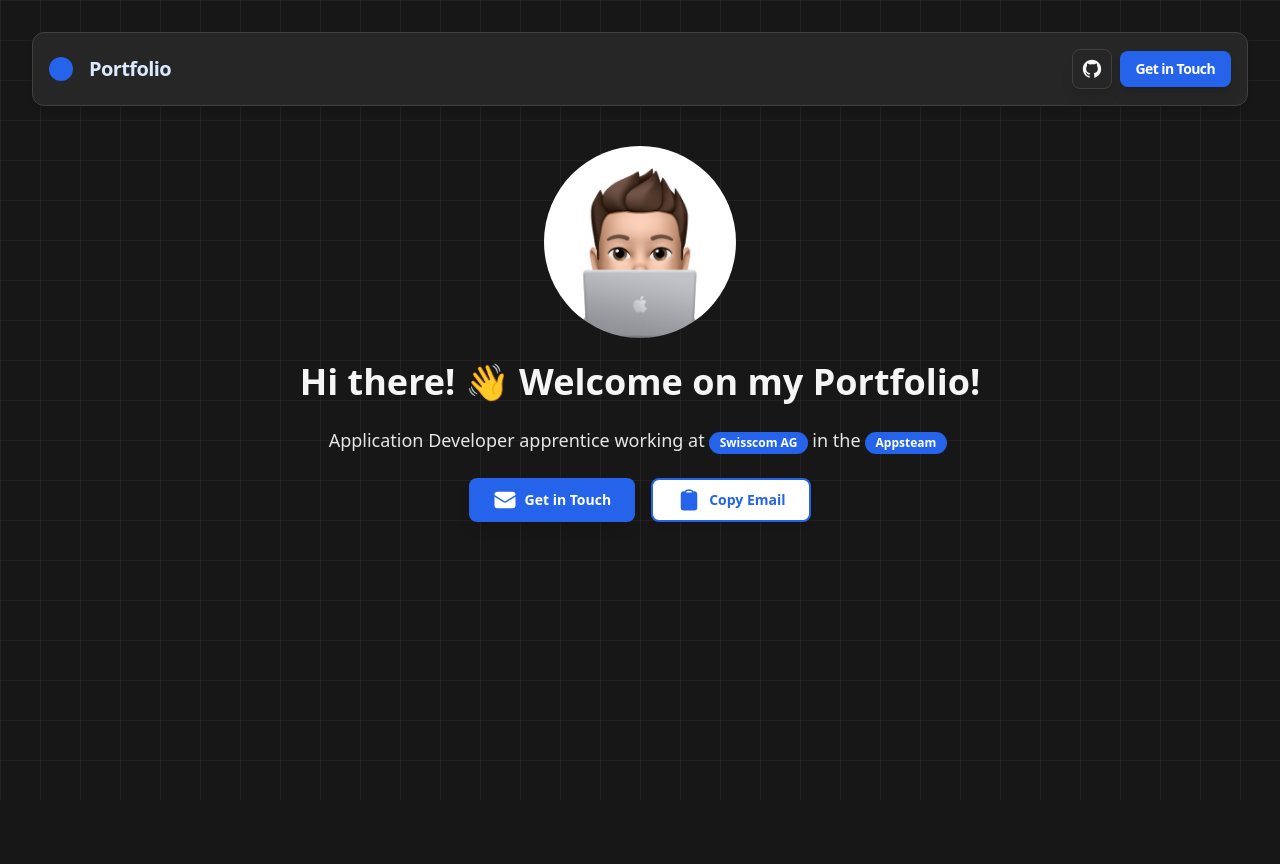
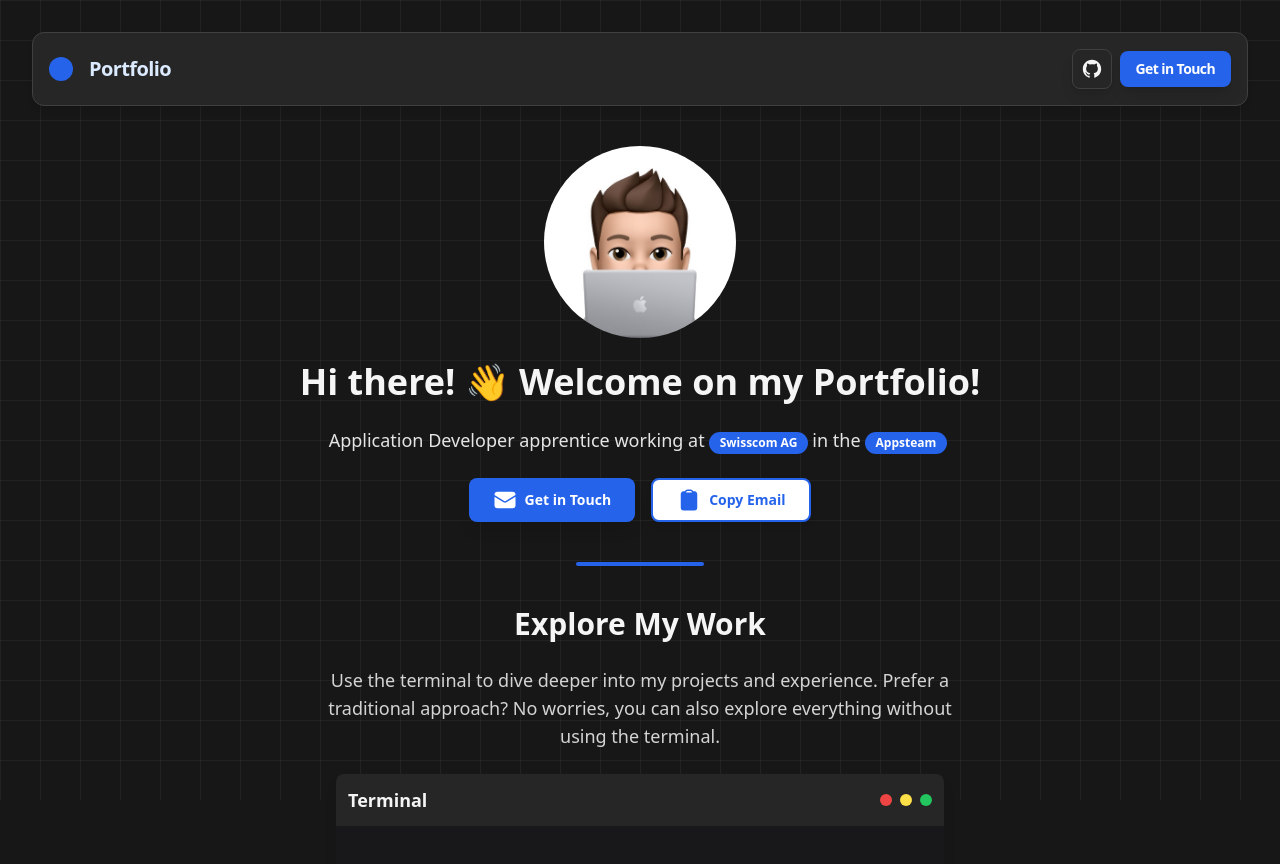
Before and after one commit to Fabbboy/portfolio, a Next.js app: page / in a window 1280 px wide. Shown: the top 864 px of the page. Before the commit the page ends 800 px from the top, so only its background shows below. Built offline with nearby package versions, Linux system fonts and the light colour scheme.

Commit message:
added in a placeholder for now

```diff
--- a/src/app/page.tsx
+++ b/src/app/page.tsx
@@ -1,11 +1,32 @@
+import { Separator } from "@radix-ui/react-separator";
 import HeaderComponent from "../components/HeaderComponent";
 import HeroComponent from "../components/HeroComponent";
+import TerminalComponent from "@/components/TerminalComponent";
 
 export default function Home() {
   return (
     <main className="flex flex-col min-h-screen w-screen p-8 space-y-10">
       <HeaderComponent />
       <HeroComponent />
+
+      <Separator
+        orientation="horizontal"
+        className="w-full flex justify-center items-center"
+      >
+        <div className="w-32 h-1 bg-blue-600 rounded-full"></div>
+      </Separator>
+
+      <div className="flex flex-col items-center justify-center w-full space-y-6">
+        <h2 className="text-3xl font-bold text-center text-neutral-100">
+          Explore My Work
+        </h2>
+        <p className="text-lg text-center text-neutral-300 max-w-2xl">
+          Use the terminal to dive deeper into my projects and experience.
+          Prefer a traditional approach? No worries, you can also explore
+          everything without using the terminal.
+        </p>
+        <TerminalComponent />
+      </div>
     </main>
   );
 }
--- /dev/null
+++ b/src/components/TerminalComponent/TerminalComponent.tsx
@@ -0,0 +1,32 @@
+"use client";
+import { useEffect, useRef } from "react";
+
+const TerminalComponent = () => {
+  const terminalRef = useRef<HTMLDivElement>(null);
+
+  useEffect(() => {
+    if (terminalRef.current) {
+      terminalRef.current.scrollTop = terminalRef.current.scrollHeight;
+    }
+  }, []);
+
+  return (
+    <div className="flex flex-col items-center justify-center w-1/2 h-1/2 bg-zinc-900 shadow-lg rounded-lg">
+      <div className="flex items-center justify-between w-full p-3 bg-neutral-800 rounded-t-lg">
+        <h1 className="text-lg font-semibold text-neutral-100">Terminal</h1>
+        <div className="flex items-center space-x-2">
+          <div className="w-3 h-3 bg-red-500 rounded-full"></div>
+          <div className="w-3 h-3 bg-yellow-300 rounded-full"></div>
+          <div className="w-3 h-3 bg-green-500 rounded-full"></div>
+        </div>
+      </div>
+
+      <div
+        ref={terminalRef}
+        className="flex flex-col flex-start w-full h-96 p-3 space-y-2 overflow-y-auto bg-zinc-900 rounded-b-lg no-scrollbar"
+      ></div>
+    </div>
+  );
+};
+
+export default TerminalComponent;
--- /dev/null
+++ b/src/components/TerminalComponent/index.ts
@@ -0,0 +1,2 @@
+import TerminalComponent from "./TerminalComponent";
+export default TerminalComponent;
--- /dev/null
+++ b/src/components/ui/separator.tsx
@@ -0,0 +1,31 @@
+"use client"
+
+import * as React from "react"
+import * as SeparatorPrimitive from "@radix-ui/react-separator"
+
+import { cn } from "@/lib/utils"
+
+const Separator = React.forwardRef<
+  React.ElementRef<typeof SeparatorPrimitive.Root>,
+  React.ComponentPropsWithoutRef<typeof SeparatorPrimitive.Root>
+>(
+  (
+    { className, orientation = "horizontal", decorative = true, ...props },
+    ref
+  ) => (
+    <SeparatorPrimitive.Root
+      ref={ref}
+      decorative={decorative}
+      orientation={orientation}
+      className={cn(
+        "shrink-0 bg-slate-200 dark:bg-slate-800",
+        orientation === "horizontal" ? "h-[1px] w-full" : "h-full w-[1px]",
+        className
+      )}
+      {...props}
+    />
+  )
+)
+Separator.displayName = SeparatorPrimitive.Root.displayName
+
+export { Separator }
```
